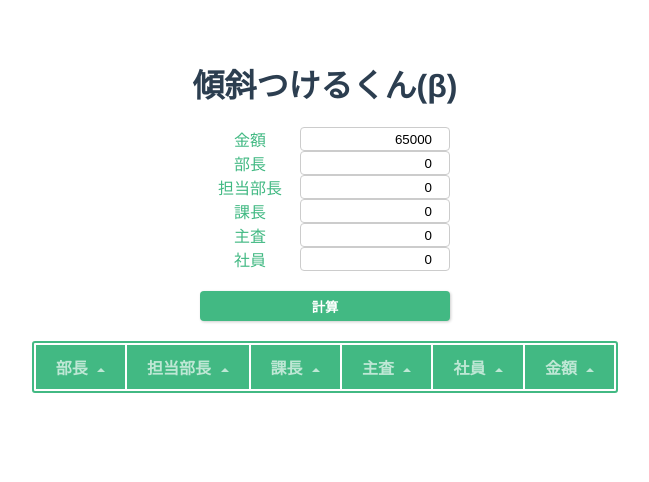
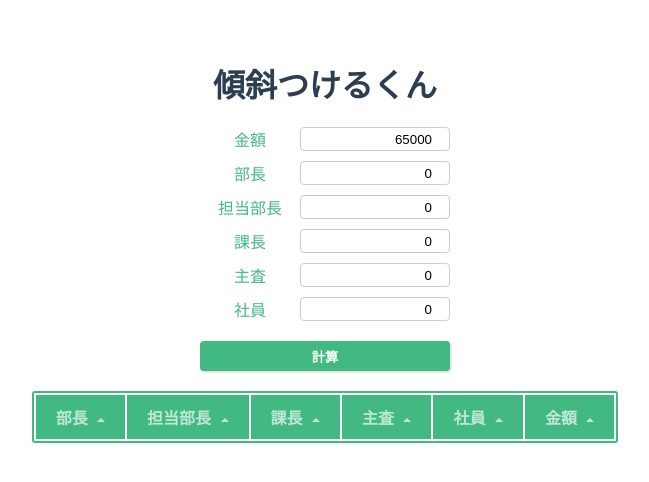
Before and after one commit to masaponto/keisha-maker, a Vue app: page / in a window 1280 px wide. Shown: the top 482 px of the page, without its empty margins (315-964 px from the left). Built offline with nearby package versions, Linux system fonts and the light colour scheme.

Commit message:
[Add] fix UI

```diff
--- a/src/components/KeishaMaker.vue
+++ b/src/components/KeishaMaker.vue
@@ -1,7 +1,7 @@
 <template>
-	<div>
+	<div id="app">
 		<div class="Title">
-			<h1>傾斜つけるくん(β)</h1>
+			<h1>傾斜つけるくん</h1>
 		</div>
 
 		<div class="grid">
@@ -207,17 +207,7 @@
 <!-- Add "scoped" attribute to limit CSS to this component only -->
 
 <style scoped>
- h3 {
-	 margin: 40px 0 0;
- }
- ul {
-	 list-style-type: none;
-	 padding: 0;
- }
- li {
-	 display: inline-block;
-	 margin: 0 10px;
- }
+
  a {
 	 color: #42b983;
  }
@@ -237,6 +227,7 @@
 	 display: grid;
 	 justify-content: center;
 	 grid-template-columns: 100px 150px;
+	 grid-row-gap: 10px;
  }
 
  .calc-btn {
```
